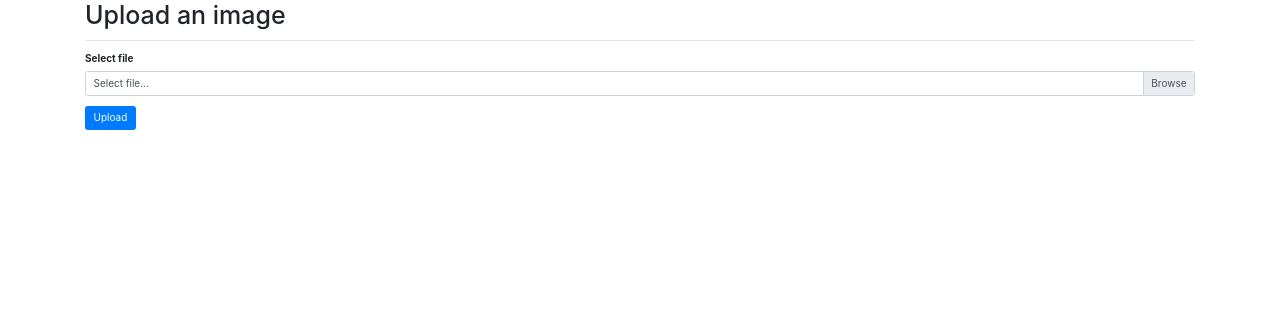
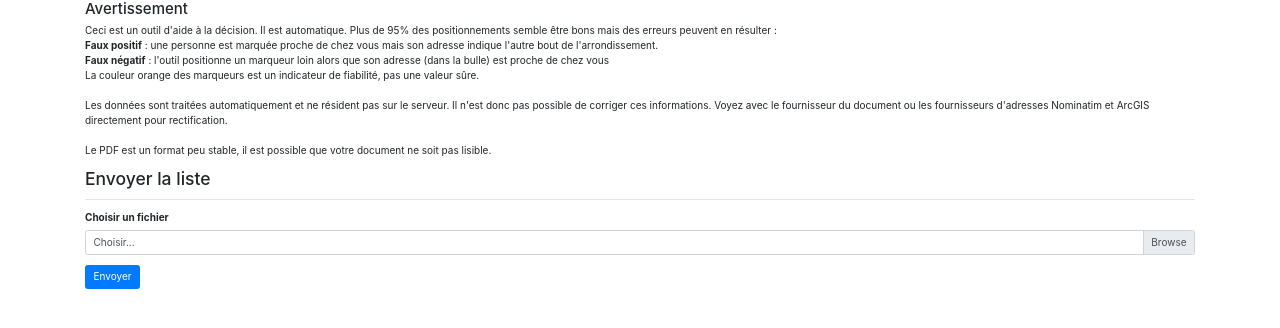
Before and after one commit to moustik/assmat.search, a Flask app: page / in a window 1280 px wide. Shown: the top 328 px of the page. Run offline with Flask 2, Linux system fonts and the light colour scheme; some libraries are stand-ins or nearby versions.

Commit message:
[app] remonté d'erreur dans l'application. Ajout d'une légende et du Readme

```diff
--- a/app.py
+++ b/app.py
@@ -1,6 +1,6 @@
 import os.path
 
-from flask import Flask, render_template, request, redirect
+from flask import Flask, render_template, request, redirect, jsonify
 from flask_bootstrap import Bootstrap
 from werkzeug.utils import secure_filename
 from flask_socketio import SocketIO, emit
@@ -35,7 +35,7 @@ def view_data():
             pdf_file = request.files["pdf"]
             if pdf_file.filename == "":
                 print("No filename")
-                return redirect(request.url)
+                return jsonify({'message': 'Aucun fichier envoyé'}), 500
             filename = secure_filename("{}.{}.pdf".format(
                 pdf_file.filename[:-4], request.sid))
 
@@ -48,11 +48,15 @@ def view_data():
             cache_file = os.path.join(app.config["CACHE_DIR"],
                                       GEOCODE_CACHE_FILE)
             geocode_cache = pull_cache(cache_file)
-            data = prepare_data_from_pdf(pdf_filename, cache=geocode_cache)
+            import traceback
+            try:
+                data = prepare_data_from_pdf(pdf_filename, cache=geocode_cache)
+            except Exception as error:
+                return jsonify({'message': repr(error)}), 500
             emit('display_message',
                  {'data': "Traitement terminé. La carte arrive"},
                  namespace='/test')
             save_cache(geocode_cache, cache_file)
 
             return create_map(data)._repr_html_()
-    return None
+    return jsonify({'message': 'Aucun fichier envoyé'}), 500
--- a/main.py
+++ b/main.py
@@ -8,6 +8,7 @@ import pandas
 import camelot
 
 import geopy
+import geopy.distance
 import geopy.extra.rate_limiter
 
 import folium
@@ -42,7 +43,8 @@ def fetch_geocode(address, provider_geocode, cache=None):
     providers servers.
 
     """
-    hash_address = hasher(address)
+    hash_address = hasher(address + provider_geocode.func.__qualname__)
+    print(provider_geocode.func.__qualname__)
     if cache and hash_address in cache:
         return cache.get(hash_address)
     else:
@@ -73,6 +75,16 @@ def prepare_data_from_pdf(pdf_filename, cache=None, csv_filename=None):
     with CAMELOT_LOCK:
         tables = camelot.read_pdf(pdf_filename, pages='all')
 
+    if len(tables) < 2:
+        raise ValueError(
+            "Le document est illisible (scanné ?) ou ne contient pas 2 tableaux sur sa première page"
+        )
+    elif tables[1].shape[1] != 4:
+        raise ValueError(
+            "{} colonnes trouvées. Il ne devrait y en avoir 4 exactement :</br> Attendu {}"
+            .format(tables[1].shape[1],
+                    ["Nom", "Prenom", "Adresse", "Telephone 1"]))
+
     # assemble tables from different pages as one.
     assembled_table = pandas.DataFrame()
     for table in tables[1:]:
@@ -91,19 +103,51 @@ def prepare_data_from_pdf(pdf_filename, cache=None, csv_filename=None):
     if csv_filename:
         assembled_table.to_csv(csv_filename)
 
-    # add a location column with geocodes
-    assembled_table['location'] = add_geocode_to_dataset(
-        assembled_table,
-        geopy.geocoders.Nominatim(user_agent="assmat-prepare"), cache)
+    try:
+        # add a location column with geocodes
+        assembled_table['location'] = add_geocode_to_dataset(
+            assembled_table,
+            geopy.geocoders.Nominatim(user_agent="assmat-prepare"), cache)
+
+        assembled_table['locationarcgis'] = add_geocode_to_dataset(
+            assembled_table, geopy.geocoders.ArcGIS(), cache=cache)
+    except:
+        raise RuntimeError(
+            "Erreur dans la géocodification des adresses : Les fournisseurs sont peut-être indisponibles"
+        )
 
     # save again with geocodes
     if csv_filename:
         assembled_table.to_csv("{}_geocode.csv".format(csv_filename[:-4]))
 
-    # fix encoding for web visualisation
-    for field in ["Nom", "Prenom", "Adresse"]:
-        assembled_table["w" + field] = assembled_table[field].apply(
-            lambda x: repr(bytes(x, encoding="utf-16le"))[2:-1])
+    try:
+        # fix encoding for web visualisation
+        for field in ["Nom", "Prenom", "Adresse"]:
+            assembled_table["w" + field] = assembled_table[field].apply(
+                lambda x: repr(bytes(x, encoding="utf-16le"))[2:-1])
+    except:
+        raise RuntimeError("Erreur dans les adresses reçus")
+
+    try:
+        d = geopy.distance.distance
+
+        assembled_table['diff'] = assembled_table.apply(
+            lambda row: d(row['location'], row['locationarcgis']), axis=1)
+        assembled_table['dif50'] = assembled_table.apply(
+            lambda row: d(row['location'], row['locationarcgis']) > .05,
+            axis=1)
+        assembled_table['dif100'] = assembled_table.apply(
+            lambda row: d(row['location'], row['locationarcgis']) > .1, axis=1)
+        assembled_table['dif500'] = assembled_table.apply(
+            lambda row: d(row['location'], row['locationarcgis']) > .5, axis=1)
+        assembled_table['tocentern'] = assembled_table.apply(
+            lambda row: d(row['location'], (45.7452567, 4.8416748, 0)), axis=1)
+        assembled_table['tocentera'] = assembled_table.apply(
+            lambda row: d(row['locationarcgis'], (45.7452567, 4.8416748, 0)),
+            axis=1)
+    except:
+        raise RuntimeError(
+            "Les traitements complémentaires n'ont pu être effectués")
 
     return assembled_table
 
@@ -123,17 +167,25 @@ def add_marker(row, fmap, icon, popup_template=POPUP_TEMPLATE):
     popup_template: string template
 
     """
-    if row["location"]:
-        folium.Marker([row["location"][0], row["location"][1]],
+    location_field = "locationarcgis"
+    icon = folium.map.Icon(
+        color='orange' if row["dif50"] or row["tocentera"] > 2
+        or row["tocentern"] > 2 else 'blue',
+        icon='user')
+    if row[location_field]:
+        folium.Marker([row[location_field][0], row[location_field][1]],
                       popup=popup_template.format(**row),
                       icon=icon).add_to(fmap)
+
+
+import legend
 
 
 def create_map(data):
     start_lat = 45.7452567
     start_lng = 4.8416748
     folium_map = folium.Map(location=[start_lat, start_lng],
-                            zoom_start=15,
+                            zoom_start=14,
                             control_scale=True)
 
     icon = None
@@ -142,6 +194,10 @@ def create_map(data):
         icon,
     ))
 
+    folium_map = legend.add_categorical_legend(folium_map,
+                                               "Positionnement",
+                                               colors=['#59c7f9', 'orange'],
+                                               labels=['correct', 'incertain'])
     return folium_map
 
 
@@ -150,7 +206,7 @@ parser.add_option(
     '-i',
     '--input',
     dest="in_filename",
-    default="default.pdf",
+    default=None,
 )
 
 parser.add_option(
@@ -177,12 +233,16 @@ if __name__ == '__main__':
         #        geopy.geocoders.ArcGIS(),
         #        use_cache=False)
 
-        #data['locationarcgis'] = add_geocode_to_dataset(data,
-        #                                                geopy.geocoders.ArcGIS(),
-        #                                                use_cache=False)
         #data.to_csv("/tmp/compare_geolocators.csv")
+        save_cache(geocode_cache)
+
+        print(data)
+        print(data.shape)
+        print(data.loc[data['location'].isnull()
+                       & data['locationarcgis'].isnull()])
 
         if options.save_map:
             create_map(data).save(options.save_map)
+
     else:
         app.socketio.run(app.app, debug=True, host="0.0.0.0")
--- a/static/js/application.js
+++ b/static/js/application.js
@@ -50,6 +50,11 @@ $(document).ready(function(){
             success: function(data) {
                 console.log('Success!');
                 $('#map').html(data);
+                $('html').animate({ scrollTop: $('body').height() }, 1000);
+            },
+            error: function(data) {
+                console.log(data);
+                $('#map').html('<div class="text-center"><p>Le traitement a échoué. Vous pouvez retenter ... ou pas.</p><p>'+data.responseJSON.message+'</p></div>');
 
             },
         });
--- a/templates/base.html
+++ b/templates/base.html
@@ -22,10 +22,38 @@
     {% block body -%}
     {% block navbar %}
     {%- endblock navbar %}
-      <div id="map">
+      <div class="container">
+          <h4>Avertissement</h4>
+          <p>Ceci est un outil d'aide à la décision. Il est automatique. Plus de
+          95% des positionnements semble être bons mais des erreurs peuvent en
+          résulter :
+          </br>
+          <b>Faux positif</b> : une personne est marquée proche de chez vous mais
+          son adresse indique l'autre bout de l'arrondissement.
+          </br>
+          <b>Faux négatif</b> : l'outil positionne un marqueur loin alors que
+          son adresse (dans la bulle) est proche de chez vous
+          </br>
+          La couleur orange des marqueurs est un indicateur de fiabilité, pas une valeur sûre.
+          </br>
+          </br>
+          Les données sont traitées automatiquement et ne résident pas sur le
+          serveur.  Il n'est donc pas possible de corriger ces informations.
+          Voyez avec le fournisseur du document ou les fournisseurs d'adresses
+          Nominatim et ArcGIS directement pour rectification.
+
+          </br>
+          </br>
+          Le PDF est un format peu stable, il est possible que votre document ne
+          soit pas lisible.
+          </p>
       </div>
+
     {% block content -%}
     {%- endblock content %}
+      <div class="container"></div>
+      <div id="map" class="container mt-5 mb-5">
+      </div>
 
     {% block scripts %}
     <script src="{{bootstrap_find_resource('jquery.js', cdn='jquery')}}"></script>
--- a/templates/upload.html
+++ b/templates/upload.html
@@ -8,20 +8,20 @@
   <div class="row">
     <div class="col">
 
-      <h1>Upload an image</h1>
+      <h3>Envoyer la liste</h3>
       <hr>
 
       <form id="upload-form" method="POST" action='#'>
 
         <div class="form-group">
-          <label>Select file</label>
+          <label>Choisir un fichier</label>
           <div class="custom-file">
             <input type="file" class="custom-file-input" name="pdf" id="pdf">
-            <label class="custom-file-label" for="pdf">Select file...</label>
+            <label class="custom-file-label" for="pdf">Choisir...</label>
           </div>
         </div>
 
-        <button type="submit" value="upload" class="btn btn-primary">Upload</button>
+        <button type="submit" value="upload" class="btn btn-primary">Envoyer</button>
 
       </form>
 
```
Also changed, not shown: legend.py (added, +111 -0 lines), README.md (added).
